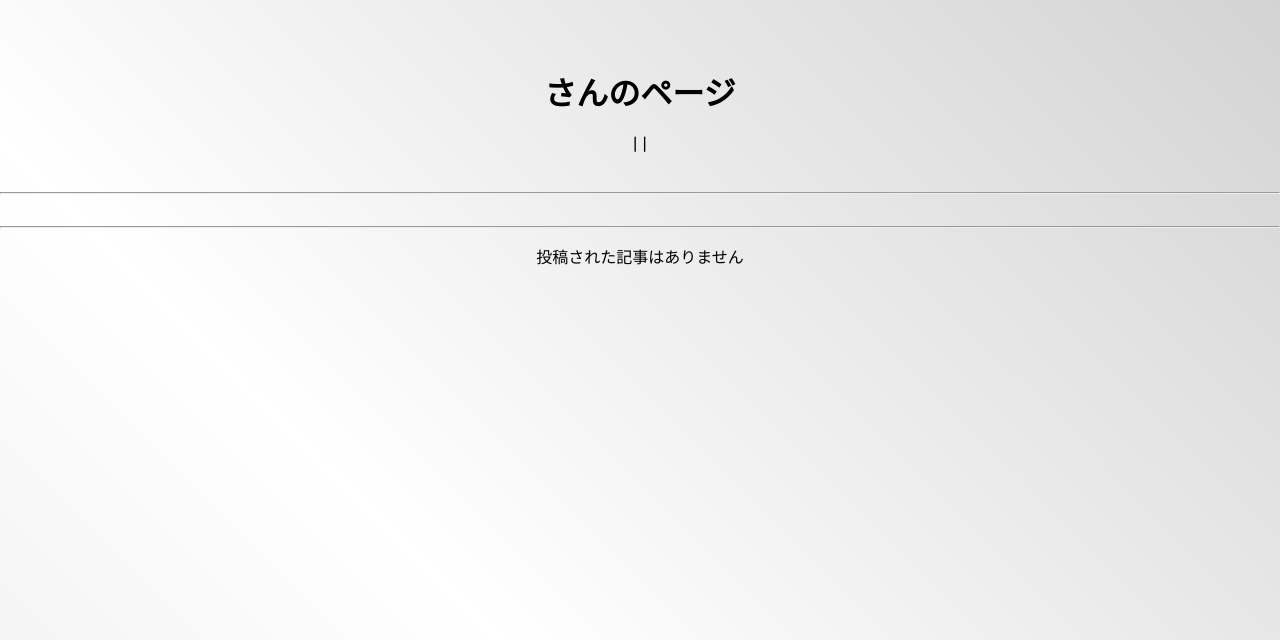
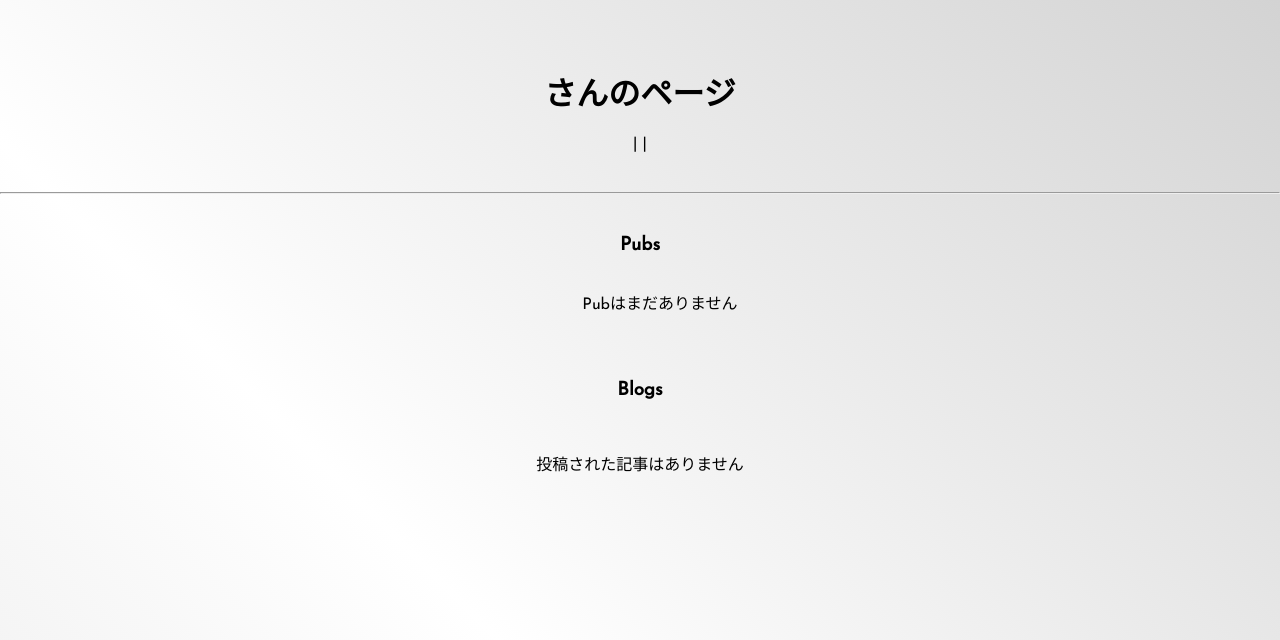
Before and after one commit to Do1904/DefinitelyFootballRooms, a FastAPI app: a page that uses templates/user-home.html in a window 1280 px wide. Shown: the part 51-691 px from the top of the page. Run offline with FastAPI, Linux system fonts and the light colour scheme.

Commit message:
edited usertop and added blog search

```diff
--- a/static/styles/styles.css
+++ b/static/styles/styles.css
@@ -42,6 +42,18 @@ header#manu {
   margin: auto;
   position: fixed;
 }
+
+div#search {
+  position: fixed;
+}
+
+.searchblog {
+  margin: 0 0 0 auto;
+  width: 10%;
+  display: block;
+}
+
+
 
 .menu li {
   list-style: none;
@@ -197,3 +209,22 @@ a {
   margin: 20px auto;
   width: 50%;
 }
+
+ul.pubs-list {
+  overflow-x: auto;
+  white-space: nowrap;
+}
+
+li.pub {
+  display: inline-block;
+  color: rgb(255, 255, 255);
+  background: #000000bb;
+  /*背景色の指定*/
+  border: #ffffffb0 2px solid;
+  /*境界線の指定 */
+  box-shadow: 0 0 0 2px #000000a3;
+  /*  境界線の外側の指定 */
+  padding: 30px 60px;
+  margin: 40px auto;
+  width: 25%;
+}
--- a/templates/user-home.html
+++ b/templates/user-home.html
@@ -7,11 +7,25 @@
     <br>
     <hr>
     <br>
-    <hr>
+    <h3>Pubs</h3>
+    <ul class="pubs-list">
+        {% for pub in pubs %}
+        <li class="pub">
+            <a style="font-size: 140%;" class="join" href="{{ url_for("pub_detail_page", pub_id=pub["pub_id"]) }}"><b>{{ pub["pub_name"] }}</b></a>
+                <br>
+                <p style="font-size: 90%;text-align: center;">{{ pub["created_at"] }}</p>
+        </li>
+        {% endfor %}
+    {% if not articles %}
+    <p>Pubはまだありません</p>
+    {% endif %}
+    </ul>
+    <br>
+    <h3>Blogs</h3>
+    <br>
     {% for article in articles %}
     <div class="user_blogs" style="white-space:pre-wrap;">
-
-        <h3 style="text-align: center;margin: 0px;">{{ article["title"] }}</h3>
+        <h3><a class="blogtitle" href="{{ url_for("article_detail_page", article_id=article["id"]) }}">{{ article["title"] }} </a></h3>
         <p style="font-size: 103%;text-align: left;margin: 0px;">{{ article["body"] }}</p>
         <p style="font-size: 78%;text-align: left;margin: 0px;">{{ article["created_at"] }}</p>
         <hr>
--- a/views.py
+++ b/views.py
@@ -94,10 +94,10 @@ def profile_update_page(request: Request, session_id=Cookie(default=None)):
 
 @app.post("/profile_update")
 @check_login
-def profile_update(yourclub: str = Form(...), yourleague: str = Form(...), yournation: str = Form(...), profile: str = Form(...), session_id=Cookie(default=None)):
+def profile_update(nickname: str = Form(...), yourclub: str = Form(...), yourleague: str = Form(...), yournation: str = Form(...), profile: str = Form(...), session_id=Cookie(default=None)):
     user_name = session.get(session_id).get("user").get("username")
     auth_model = AuthModel(config) # auth.pyを使うために必要
-    auth_model.profile_update(yourclub, yourleague, yournation, profile, user_name) # auth.pyの中にある関数を使うために必要
+    auth_model.profile_update(nickname, yourclub, yourleague, yournation, profile, user_name) # auth.pyの中にある関数を使うために必要
     return RedirectResponse("/articles", status_code=HTTP_302_FOUND)
 
 
@@ -306,6 +306,8 @@ def user_detail_page(request: Request, username: str, session_id=Cookie(default=
     article_model = ArticleModel(config)
     other_user = auth_model.find_other_users_by_username(username)
     articles = article_model.fetch_article_by_username(username)
+    created_by = username
+    pubs = auth_model.find_pub_by_created_by(created_by)
     # response = RedirectResponse(url="/articles", status_code=HTTP_302_FOUND)
     # session_id = session.set("user", user)
     # response.set_cookie("session_id", session_id)
@@ -313,5 +315,6 @@ def user_detail_page(request: Request, username: str, session_id=Cookie(default=
         "request": request,
         "user": user,
         "other_user": other_user,
-        "articles": articles
+        "articles": articles,
+        "pubs": pubs
     })
```
Also changed, not shown: models/auth.py (+7 -3 lines), templates/article-index.html (+14 -0 lines), templates/profile.html (+12 -8 lines).
